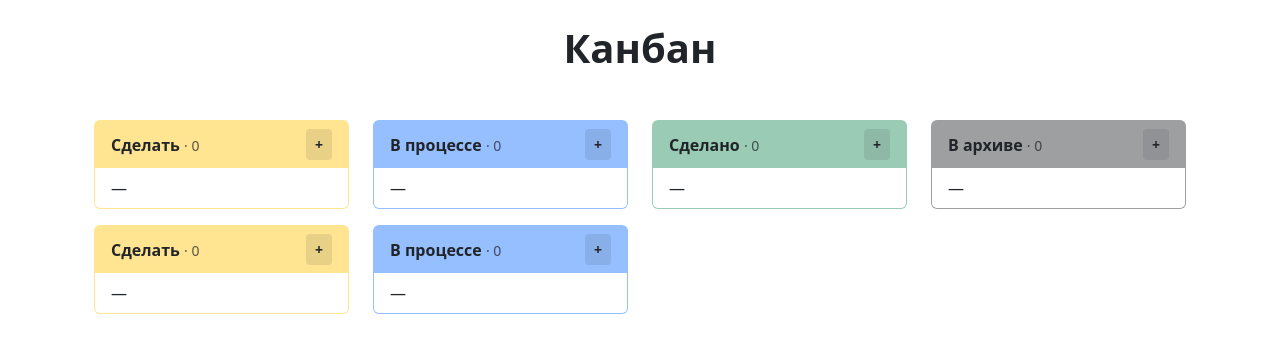
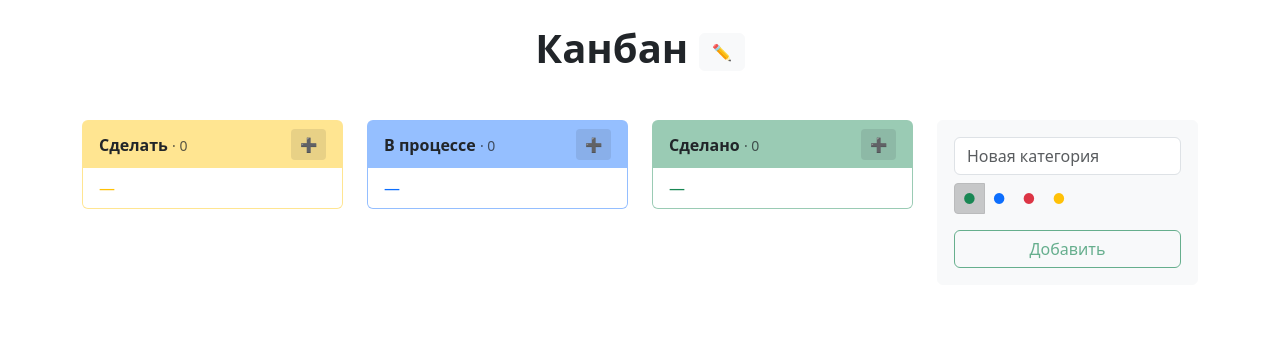
Before and after one commit to pmochalov/kanban-board, a React (Create React App) app: page / in a window 1280 px wide. Shown: the top 352 px of the page. Built offline with nearby package versions, Linux system fonts and the light colour scheme.

Commit message:
добавлена возможность править название доски

```diff
--- a/src/App.js
+++ b/src/App.js
@@ -12,8 +12,7 @@ function App() {
       <div className="row py-4">
         <div className="col">
 
-          <Title title="Канбан" />
-
+          <Title />
           <Todos />
 
         </div>
--- a/src/appSlice.js
+++ b/src/appSlice.js
@@ -1,33 +1,18 @@
 import { createSlice } from "@reduxjs/toolkit";
 
-const initialState = [
-    {
-        id: 1,
-        title: 'Сделать'
-    },
-    {
-        id: 2,
-        title: 'В процессе'
-    },
-    {
-        id: 3,
-        title: 'Сделано'
-    }
-]
+const initialState = {
+    title: 'Канбан'
+}
 
-export const categoriesSlice = createSlice({
-    name: 'categories',
+export const appSlice = createSlice({
+    name: 'app',
     initialState,
     reducers: {
-        add: (state, action) => {
-            state.push(action.payload)
-        },
-        remove: (state, action) => {
-            const id = action.payload;
-            return state.filter(todo => todo.id !== id);
+        update: (state, action) => {
+            return {...state, ...action.payload}
         }
     }
 });
 
-export const { add, remove } = categoriesSlice.actions;
-export default categoriesSlice.reducer;
+export const { update } = appSlice.actions;
+export default appSlice.reducer;
--- a/src/categoriesSlice.js
+++ b/src/categoriesSlice.js
@@ -15,22 +15,7 @@ const initialState = [
         id: 3,
         title: 'Сделано',
         theme: 'success'
-    },
-    {
-        id: 4,
-        title: 'В архиве',
-        theme: 'dark'
-    },
-    {
-        id: 5,
-        title: 'Сделать',
-        theme: 'warning'
-    },
-    {
-        id: 6,
-        title: 'В процессе',
-        theme: 'primary'
-    },
+    }
 ]
 
 export const categoriesSlice = createSlice({
--- a/src/components/TItle/Title.jsx
+++ b/src/components/TItle/Title.jsx
@@ -1,5 +1,59 @@
 import React from "react";
+import { useSelector, useDispatch } from "react-redux";
 
-export const Title = ({ title }) => {
-    return <h1 className="text-center fw-bold">{title}</h1>;
+import { update } from "../../appSlice";
+
+export const Title = () => {
+    const app = useSelector((state) => state.app);
+    const dispatch = useDispatch();
+
+    const [title, setTitle] = React.useState(app.title);
+    const [isEdit, setIsEdit] = React.useState(false);
+
+    const handleTitleSave = () => {
+        dispatch(update({ title }));
+        setIsEdit(false);
+    };
+
+    if (isEdit) {
+        return (
+            <div className='row'>
+                <div className='col'>
+                    <div className='input-group'>
+                        <input
+                            value={title}
+                            onChange={(e) => setTitle(e.target.value)}
+                            type='text'
+                            className='form-control form-control-lg bg-light border-light text-center fw-bold'
+                            placeholder='Название доски'
+                        />
+                        <button
+                            onClick={() => setIsEdit(false)}
+                            className='btn btn-light border-light'
+                            type='button'
+                        >
+                            Отмена
+                        </button>
+                        <button
+                            onClick={handleTitleSave}
+                            disabled={title.trim().length === 0}
+                            className='btn btn-primary'
+                            type='button'
+                        >
+                            Сохранить
+                        </button>
+                    </div>
+                </div>
+            </div>
+        );
+    }
+
+    return (
+        <h1 className='text-center fw-bold'>
+            {app.title}{" "}
+            <button onClick={() => setIsEdit(true)} className='btn btn-light'>
+                &#9999;
+            </button>
+        </h1>
+    );
 };
--- a/src/components/Todos/Card.jsx
+++ b/src/components/Todos/Card.jsx
@@ -63,7 +63,7 @@ export const Card = ({
                         onClick={handleAddTodo}
                         className='btn btn-sm fw-bold bg-dark bg-opacity-10'
                     >
-                        +
+                        ➕
                     </button>
                 </div>
             </div>
@@ -95,7 +95,7 @@ export const Card = ({
                     </li>
                 )}
 
-                {todos.length === 0 && <TodosNotFounded />}
+                {todos.length === 0 && <TodosNotFounded theme={category.theme}/>}
 
                 {todos.map((item) => (
                     <Todo
--- /dev/null
+++ b/src/components/Todos/CardNew.jsx
@@ -0,0 +1,73 @@
+import React from "react";
+import { useDispatch } from "react-redux";
+import { add } from "../../categoriesSlice";
+
+const themes = ["success", "primary", "danger", "warning"];
+
+export const CardNew = () => {
+    const dispatch = useDispatch();
+
+    const [title, setTitle] = React.useState("");
+    const [theme, setTheme] = React.useState(themes[0]);
+
+    const handleChange = (e) => {
+        setTitle(e.target.value);
+    };
+
+    const handleAddCategory = () => {
+        dispatch(
+            add({
+                id: Date.now(),
+                title,
+                theme,
+            })
+        );
+    };
+
+    return (
+        <div className='col'>
+            <div className='card bg-light border-light'>
+                <div className='card-body'>
+                    <div className='form-row'>
+                        <input
+                            onChange={handleChange}
+                            value={title}
+                            type='text'
+                            className='form-control'
+                            placeholder='Новая категория'
+                        />
+                    </div>
+                    <div className='form-row mt-2'>
+                        <div className='btn-group btn-group-sm'>
+                            {themes.map((t, index) => {
+                                const btnClass =
+                                    t === theme
+                                        ? `btn btn-light text-${t} active`
+                                        : `btn btn-light text-${t}`;
+                                return (
+                                    <button
+                                        onClick={() => setTheme(t)}
+                                        key={index}
+                                        type='button'
+                                        className={btnClass}
+                                    >
+                                        &#9679;
+                                    </button>
+                                );
+                            })}
+                        </div>
+                    </div>
+                    <div className='d-grid mt-3'>
+                        <button
+                            onClick={handleAddCategory}
+                            disabled={title.trim().length === 0}
+                            className='btn btn-outline-success'
+                        >
+                            Добавить
+                        </button>
+                    </div>
+                </div>
+            </div>
+        </div>
+    );
+};
--- a/src/components/Todos/Todos.jsx
+++ b/src/components/Todos/Todos.jsx
@@ -2,6 +2,7 @@ import React from "react";
 
 import { useDispatch, useSelector } from "react-redux";
 import { Card } from "./Card";
+import { CardNew } from "./CardNew";
 import { update } from "../../todosSlice";
 
 export const Todos = () => {
@@ -37,15 +38,15 @@ export const Todos = () => {
     };
 
     return (
-        <div className='container mt-5'>
-            <div className='row row-cols-1 row-cols-sm-2 row-cols-lg-3 row-cols-xl-4'>
-                {categories.map((category) => {
+        <div className='row row-cols-1 row-cols-sm-2 row-cols-lg-3 row-cols-xl-4 mt-5'>
+            {categories
+                .map((category, index) => {
                     const todosInCategory = todos.filter(
                         (item) => item.category == category.id
                     );
 
                     return (
-                        <div className='col' key={category.id}>
+                        <div className='col' key={index}>
                             <Card
                                 handleDragStart={handleDragStart}
                                 handleDragEnd={handleDragEnd}
@@ -56,8 +57,8 @@ export const Todos = () => {
                             />
                         </div>
                     );
-                })}
-            </div>
+                })
+                .concat(<CardNew key={categories.length + 1} />)}
         </div>
     );
 };
--- a/src/components/Todos/TodosNotFounded.jsx
+++ b/src/components/Todos/TodosNotFounded.jsx
@@ -1,9 +1,9 @@
 import React from "react";
 
-export const TodosNotFounded = () => {
+export const TodosNotFounded = ({ theme }) => {
     return (
-        <li className='list-group-item d-flex justify-content-between align-items-center'>
-            &mdash;
+        <li className='list-group-item'>
+            <span className={`text-${theme}`}>&mdash;</span>
         </li>
     );
 };
--- a/src/store.js
+++ b/src/store.js
@@ -1,9 +1,11 @@
 import { configureStore } from "@reduxjs/toolkit";
+import appReductor from './appSlice';
 import todosReducer from './todosSlice';
 import categoriesReducer from "./categoriesSlice";
 
 export const store = configureStore({
     reducer:{
+        app: appReductor,
         todos: todosReducer,
         categories: categoriesReducer
     }
```
